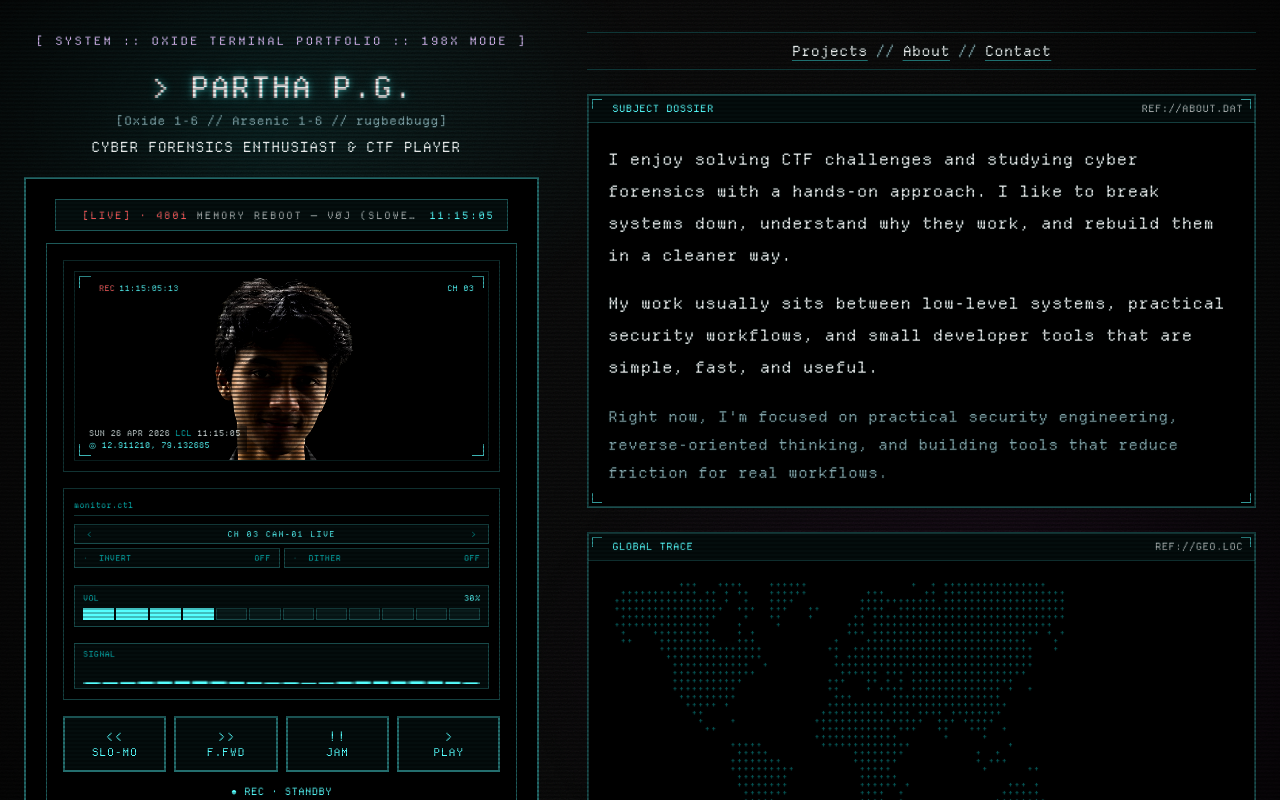
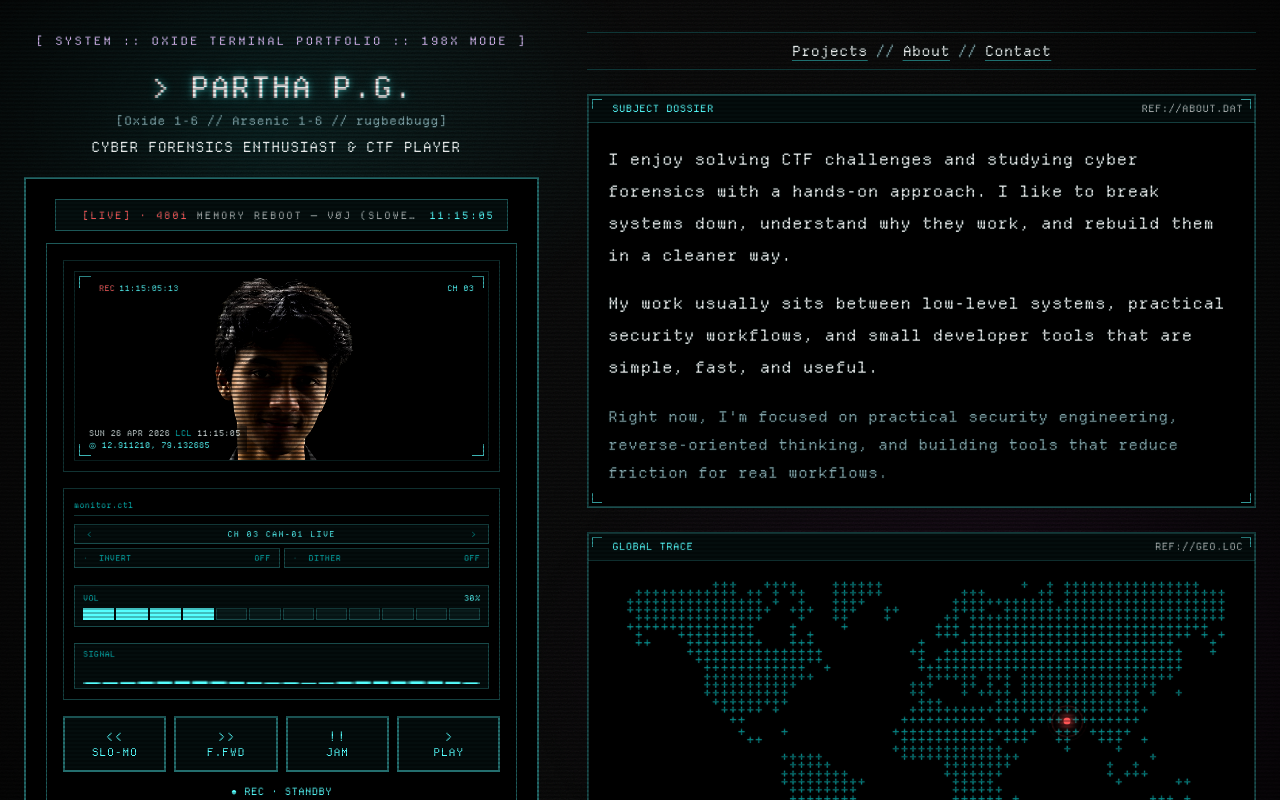
Before and after one commit to rugbedbugg/portfolio-website, a React (Vite) app: page / in a window 1280 px wide. Built offline with nearby package versions, Linux system fonts and the light colour scheme; the HTML template or start-up script is replaced by a standard one.

Commit message:
[Feat]: Enlarge GLOBAL TRACE map with radiating marker and hide panel scrollbars

```diff
--- a/src/components/GlobalTrace.tsx
+++ b/src/components/GlobalTrace.tsx
@@ -6,10 +6,10 @@ import { WORLD_MAP_ROWS, WORLD_MAP_MARKER } from "@/lib/worldMap";
 // The land grid is embedded (see src/lib/worldMap.ts); coords come from the shared GEO.
 const GlobalTrace = () => (
   <DossierPanel label="GLOBAL TRACE" code="REF://GEO.LOC">
-    <div className="overflow-x-auto">
+    <div className="global-trace-map">
       <pre
         aria-hidden="true"
-        className="mono-command w-max select-none text-cga-cyan/70 text-[5px] leading-[6px] tracking-[1px] sm:text-[6px] sm:leading-[7px] sm:tracking-[1.5px] md:text-[7px] md:leading-[8px] md:tracking-[2px]"
+        className="global-trace-grid mono-command select-none text-cga-cyan/70"
       >
         {WORLD_MAP_ROWS.map((row, r) => {
           if (r !== WORLD_MAP_MARKER.row) return <div key={r}>{row}</div>;
@@ -17,7 +17,12 @@ const GlobalTrace = () => (
           return (
             <div key={r}>
               {row.slice(0, c)}
-              <span className="text-cga-bred animate-blink">◆</span>
+              <span className="gt-marker" aria-hidden="true">
+                <span className="gt-ring" />
+                <span className="gt-ring" />
+                <span className="gt-ring" />
+                <span className="gt-dot" />
+              </span>
               {row.slice(c + 1)}
             </div>
           );
--- a/src/index.css
+++ b/src/index.css
@@ -352,3 +352,71 @@ All colors MUST be HSL.
         scroll-behavior: auto !important;
     }
 }
+
+/* Hide scrollbars on the fixed panels while keeping wheel/drag scrolling */
+.no-scrollbar {
+    scrollbar-width: none;
+}
+.no-scrollbar::-webkit-scrollbar {
+    display: none;
+}
+
+/* GLOBAL TRACE: scale the dot-matrix grid to fill its panel width, centered */
+.global-trace-map {
+    container-type: inline-size;
+}
+.global-trace-grid {
+    width: fit-content;
+    margin-inline: auto;
+    font-size: clamp(6px, 2.15cqw, 15px);
+    line-height: 0.62;
+    letter-spacing: 0;
+    white-space: pre;
+}
+
+/* Radiating "target" marker (dot + expanding rings), echoing the vit-map ping */
+.gt-marker {
+    position: relative;
+    display: inline-block;
+    width: 1ch;
+    height: 1em;
+    vertical-align: text-bottom;
+}
+.gt-dot,
+.gt-ring {
+    position: absolute;
+    left: 50%;
+    top: 50%;
+    transform: translate(-50%, -50%);
+    border-radius: 9999px;
+}
+.gt-dot {
+    width: 7px;
+    height: 7px;
+    background: #ff5555;
+    box-shadow: 0 0 8px 2px rgba(255, 85, 85, 0.85);
+}
+.gt-ring {
+    width: 7px;
+    height: 7px;
+    border: 1px solid #ff5555;
+    animation: gt-ping 2.4s cubic-bezier(0, 0.5, 0.4, 1) infinite;
+}
+.gt-ring:nth-child(2) {
+    animation-delay: 0.8s;
+}
+.gt-ring:nth-child(3) {
+    animation-delay: 1.6s;
+}
+@keyframes gt-ping {
+    0% {
+        width: 7px;
+        height: 7px;
+        opacity: 0.85;
+    }
+    100% {
+        width: 42px;
+        height: 42px;
+        opacity: 0;
+    }
+}
--- a/src/pages/Index.tsx
+++ b/src/pages/Index.tsx
@@ -80,7 +80,7 @@ const Index = () => {
   return (
     <div className="relative z-10 min-h-screen overflow-hidden mono-ui md:flex md:h-screen">
       {/* LEFT: subject identity panel. Fixed-height column from md up; scrolls internally if the cassette overflows a short viewport. */}
-      <aside className="flex flex-col justify-center px-6 py-6 sm:py-8 md:h-screen md:w-[44%] md:shrink-0 md:justify-start md:overflow-y-auto">
+      <aside className="no-scrollbar flex flex-col justify-center px-6 py-6 sm:py-8 md:h-screen md:w-[44%] md:shrink-0 md:justify-start md:overflow-y-auto">
         <div className="mx-auto w-full max-w-[560px] space-y-5">
           <div className="terminal-title text-center">
             [ SYSTEM :: OXIDE TERMINAL PORTFOLIO :: 198X MODE ]
@@ -113,7 +113,7 @@ const Index = () => {
       </aside>
 
       {/* RIGHT — dossier content: scrolls independently on md+ */}
-      <main className="px-6 py-6 sm:py-8 md:h-screen md:flex-1 md:overflow-y-auto">
+      <main className="no-scrollbar px-6 py-6 sm:py-8 md:h-screen md:flex-1 md:overflow-y-auto">
         <div className="mx-auto w-full max-w-2xl space-y-6">
         <motion.nav
           {...fade(0.35)}
```
